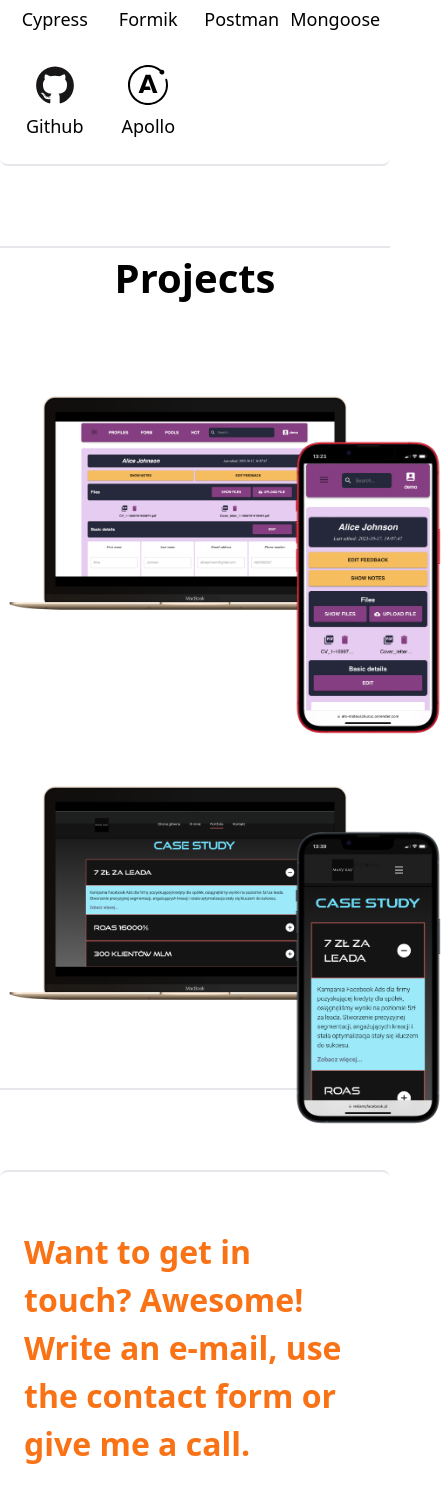
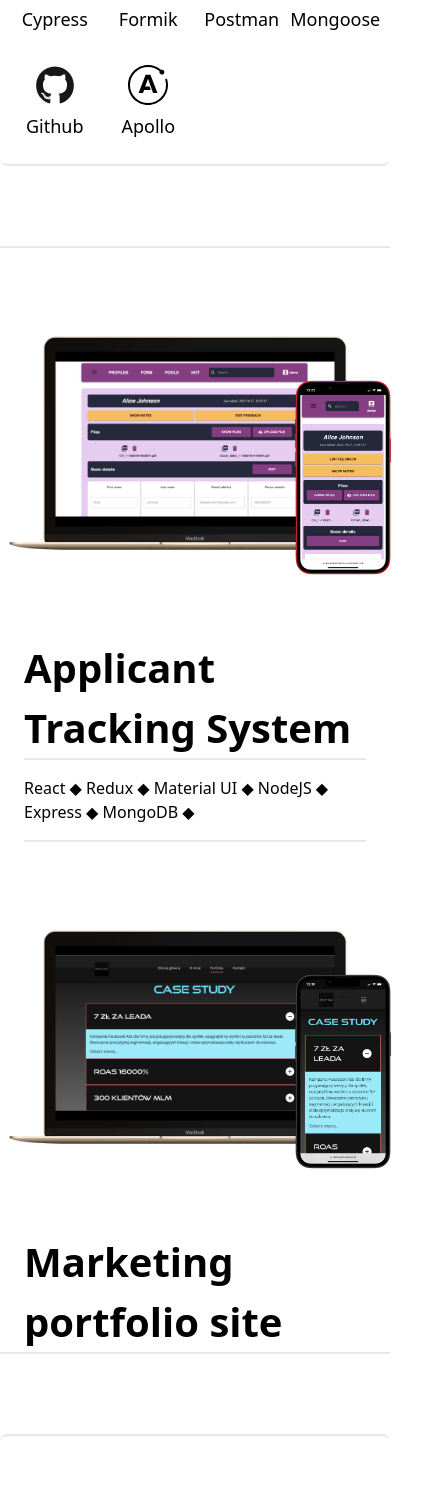
Before and after one commit to MateuszKuruc/developer-portfolio, a Next.js app in the folder developer-portfolio-site/: page / in a window 390 px wide. Shown: the part 2534-4028 px from the top of the page, 443 px wide, since content can reach past the window. Built offline with nearby package versions, Linux system fonts and the light colour scheme.

Commit message:
update styling for desktop and mobile for projects section

```diff
--- a/developer-portfolio-site/src/app/components/Projects.tsx
+++ b/developer-portfolio-site/src/app/components/Projects.tsx
@@ -4,36 +4,49 @@ import React from "react";
 const Projects = () => {
   return (
     <section className="content-container border-t-2 border-b-2 bg-white dark:bg-gray-950 my-20">
-      <h2 className="bold-40 text-center">Projects</h2>
-      <div className="relative max-w-[500px]">
+      <div className="flex flex-col md:flex-row justify-around">
+        <div className="max-w-[400px] md:max-w-[600px] relative">
           <Image
             src="/project1_desktop_1.png"
             alt="ATS project desktop screen"
-          width={500}
-          height={500}
+            width={600}
+            height={600}
           />
           <Image
             src="/project1_mobile_1.png"
             alt="ATS project mobile screen"
             width={150}
             height={150}
-          className="absolute top-1/3 left-3/4"
+            className="absolute top-1/3 md:left-3/4 left-3/4 w-[100px] md:w-[150px]"
           />
         </div>
-      <div className="relative max-w-[500px]">
+        <div className="padding-container">
+          <h2 className="bold-40">Applicant Tracking System</h2>
+          <p className="regular-16 border-t-2 border-b-2 py-4">
+            React ◆ Redux ◆ Material UI ◆ NodeJS ◆ Express ◆ MongoDB ◆{" "}
+          </p>
+        </div>
+      </div>
+
+      <div className="flex flex-col md:flex-row justify-around">
+        <div className="max-w-[400px] md:max-w-[600px] relative">
           <Image
             src="/project2_desktop_1.png"
             alt="marketing portfolio desktop screen"
-          width={500}
-          height={500}
+            width={600}
+            height={600}
           />
           <Image
             src="/project2_mobile_1.png"
             alt="marketing portfolio mobile screen"
             width={150}
             height={150}
-          className="absolute top-1/3 left-3/4"
+            className="absolute top-1/3 md:left-3/4 left-3/4 w-[100px] md:w-[150px]"
           />
+        </div>
+        <div className="padding-container">
+          <h2 className="bold-40">Marketing portfolio site</h2>
+        </div>
       </div>
     </section>
   );
```
Lines whose indentation alone changed are shown as unchanged.
